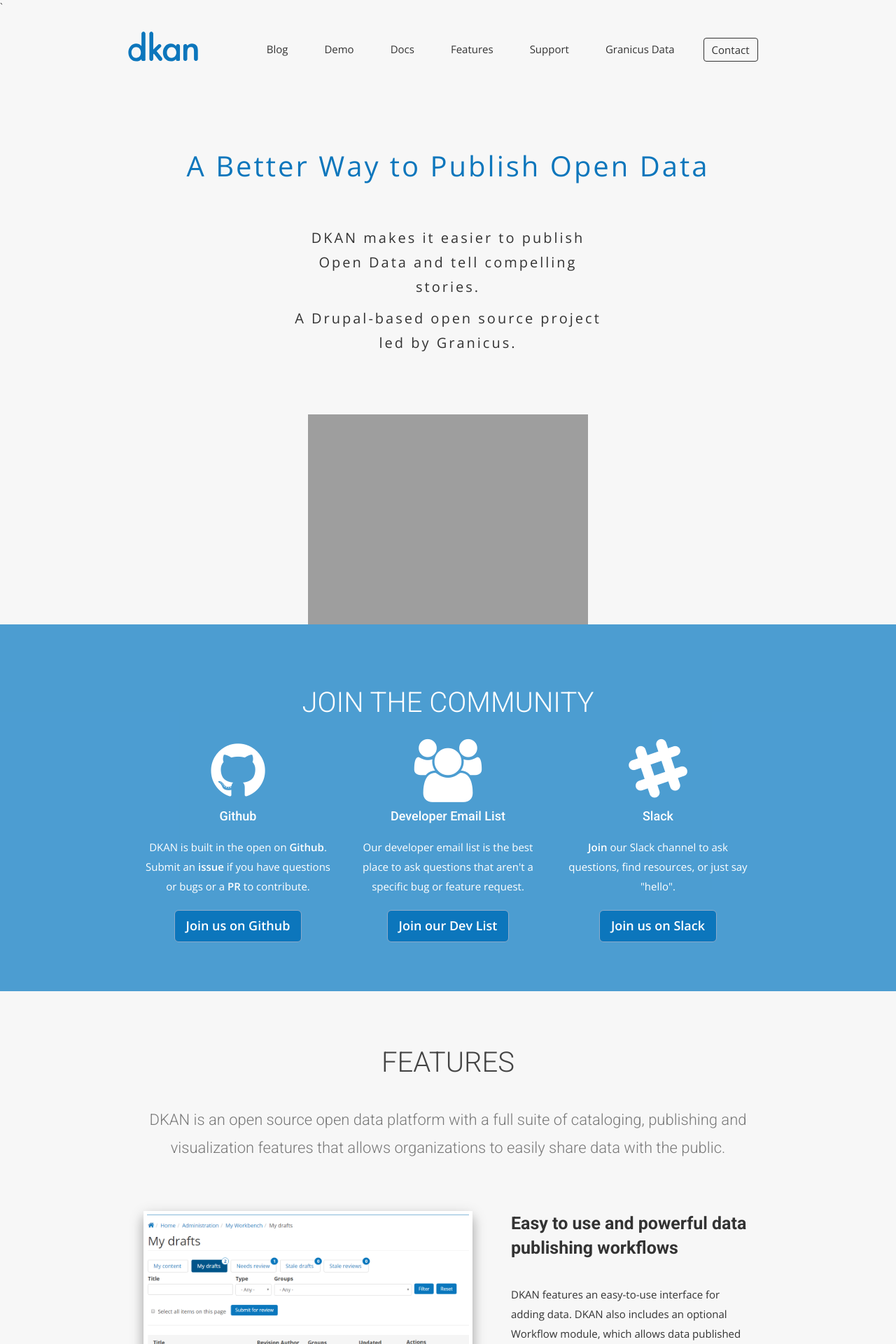
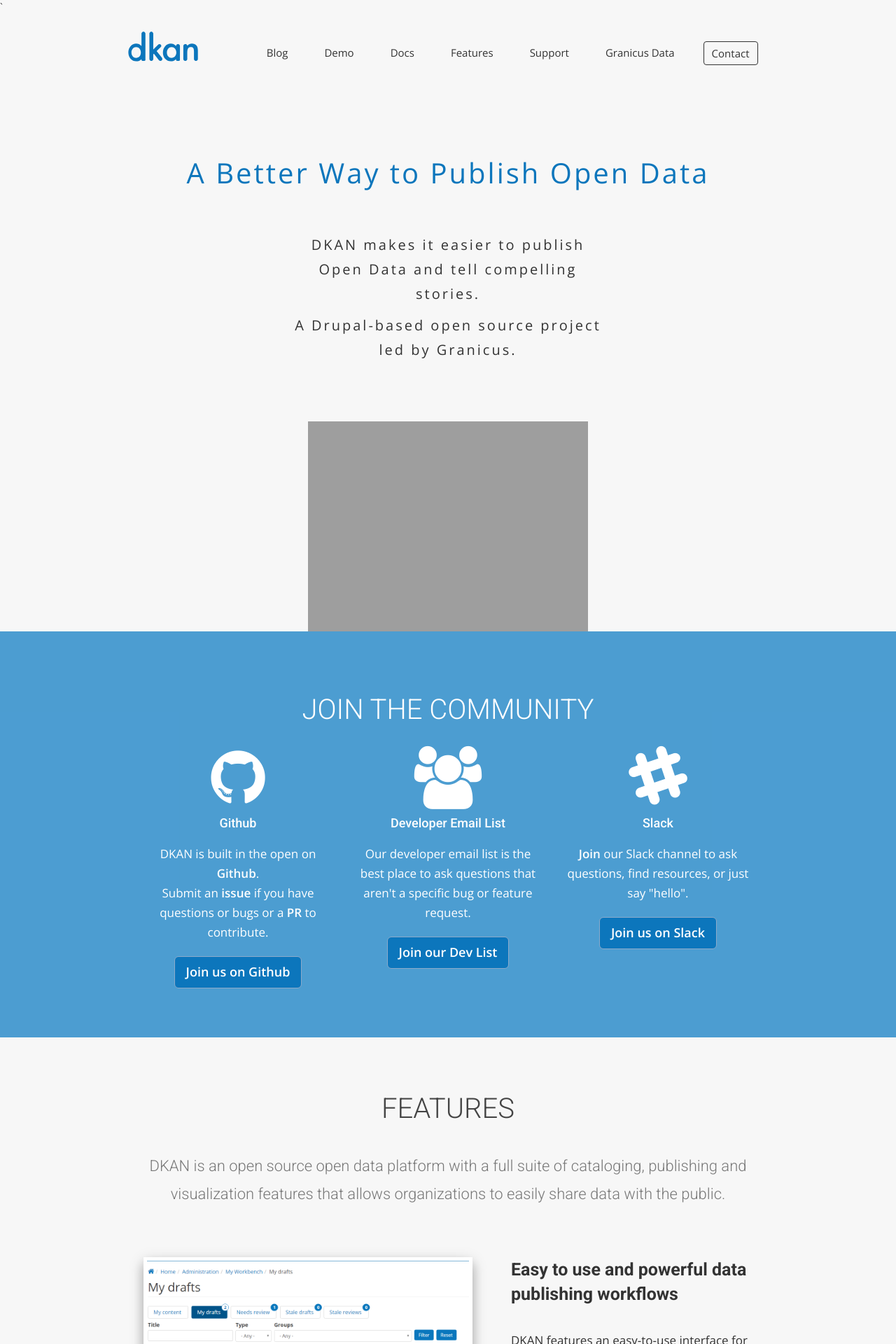
Before and after one commit to GetDKAN/GetDKAN.com, a Jekyll site: the page built from index.html, in a window 1280 px wide. Shown: the top 1920 px of the page at 70% size. Built offline with Jekyll 4.4.1, drawn with Linux system fonts in a browser that asks for light colours; nearby versions of some CDN libraries; some web fonts are replaced.

Commit message:
Update dkan.css

```diff
--- a/css/dkan.css
+++ b/css/dkan.css
@@ -35,14 +35,18 @@
   font-weight: 300;
 }
 p {
-  font-size: 15px;
+  font-size: 17px;
   line-height: 28px;
 }
-ul {
-  padding: 0;
-  margin: 0;
-  list-style: none;
+
+li {
+	padding: 5px 0;
 }
+.post {
+    font-size: 17px;
+    line-height: 28px;
+}
+
 a,
 a:active,
 a:focus,
```
